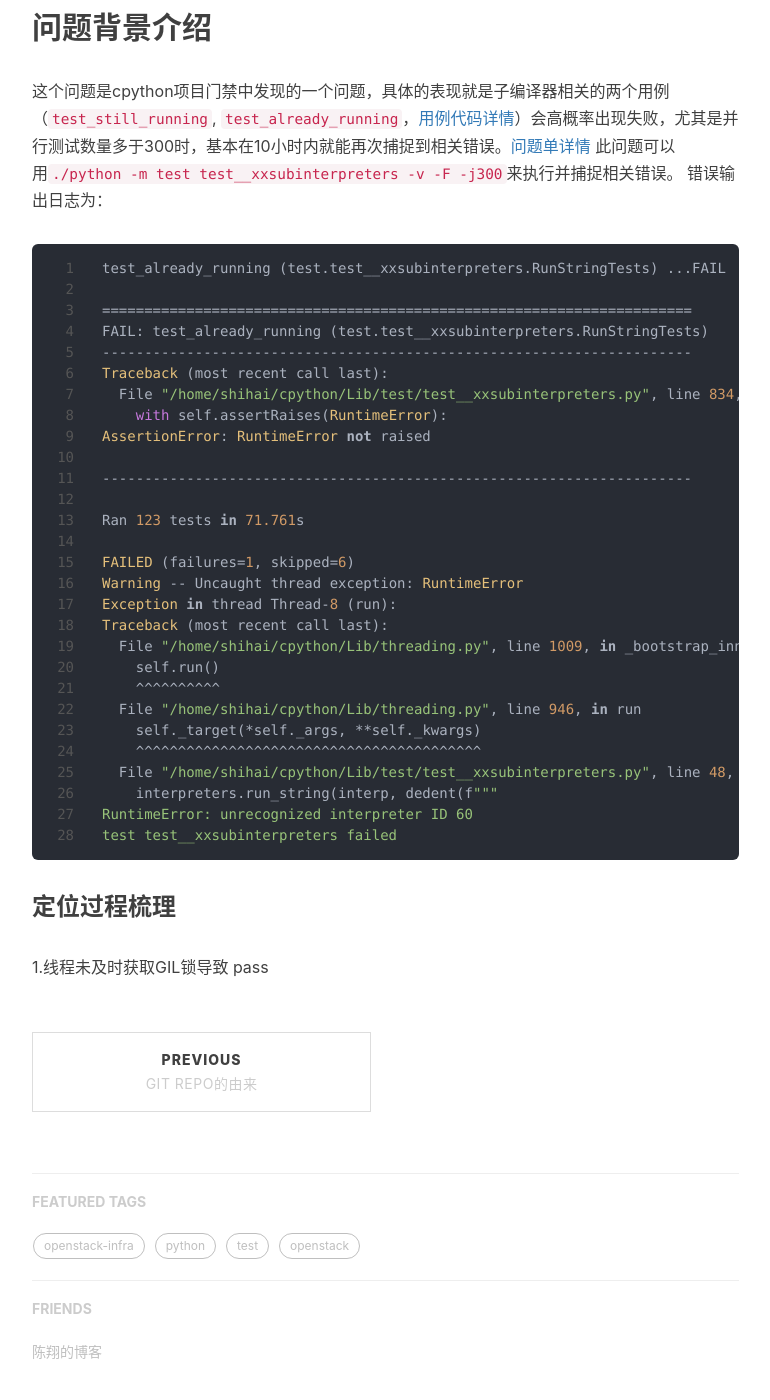
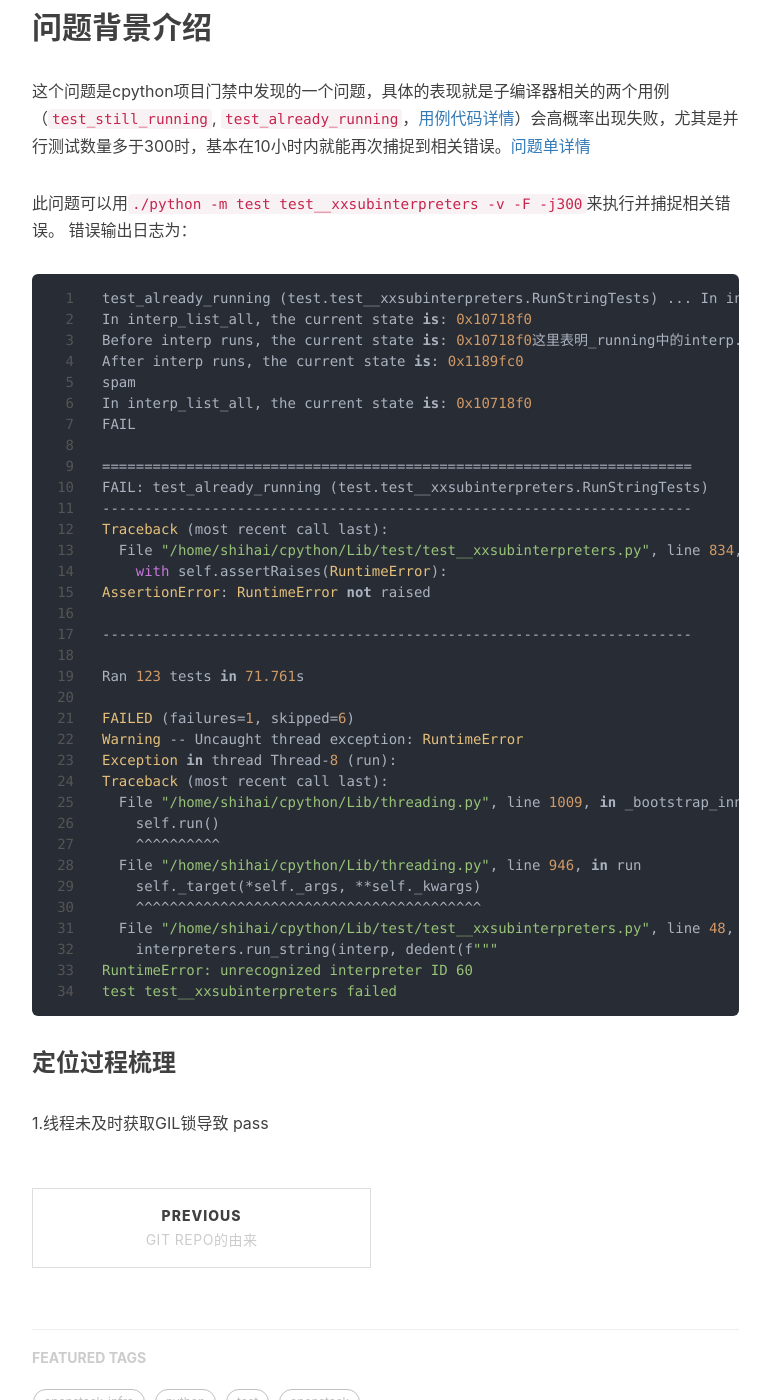
Before and after one commit to shihai1991/shihai1991.github.io, a Jekyll site: the page built from _posts/2021-08-22-python子编译器资源竞争问题.md, in a window 1280 px wide and 1400 px high, scrolled down 618 px. Shown: the whole window, without its empty margins (233-1003 px from the left). Built offline with Jekyll 4.4.1, drawn with Linux system fonts in a browser that asks for light colours; nearby versions of some CDN libraries; comment, search, counter and statistics services are not loaded.

Commit message:
Update 2021-08-22-python子编译器资源竞争问题.md

````diff
--- a/_posts/2021-08-22-python子编译器资源竞争问题.md
+++ b/_posts/2021-08-22-python子编译器资源竞争问题.md
@@ -14,10 +14,17 @@ cpython MR门禁中偶现的一个失败用例问题修复过程记录
 
 ## 问题背景介绍
 这个问题是cpython项目门禁中发现的一个问题，具体的表现就是子编译器相关的两个用例（`test_still_running`, `test_already_running`，[用例代码详情](https://github.com/python/cpython/blob/main/Lib/test/test__xxsubinterpreters.py#L843-L846)）会高概率出现失败，尤其是并行测试数量多于300时，基本在10小时内就能再次捕捉到相关错误。[问题单详情](https://bugs.python.org/issue37224)
+
 此问题可以用`./python -m test test__xxsubinterpreters -v -F -j300`来执行并捕捉相关错误。
 错误输出日志为：
 ```python
-test_already_running (test.test__xxsubinterpreters.RunStringTests) ...FAIL
+test_already_running (test.test__xxsubinterpreters.RunStringTests) ... In interp_create, the current state is: 0x10718f0
+In interp_list_all, the current state is: 0x10718f0
+Before interp runs, the current state is: 0x10718f0这里表明_running中的interp.run未执行，实际是在后面执行
+After interp runs, the current state is: 0x1189fc0
+spam
+In interp_list_all, the current state is: 0x10718f0
+FAIL
 
 ======================================================================
 FAIL: test_already_running (test.test__xxsubinterpreters.RunStringTests)
````
